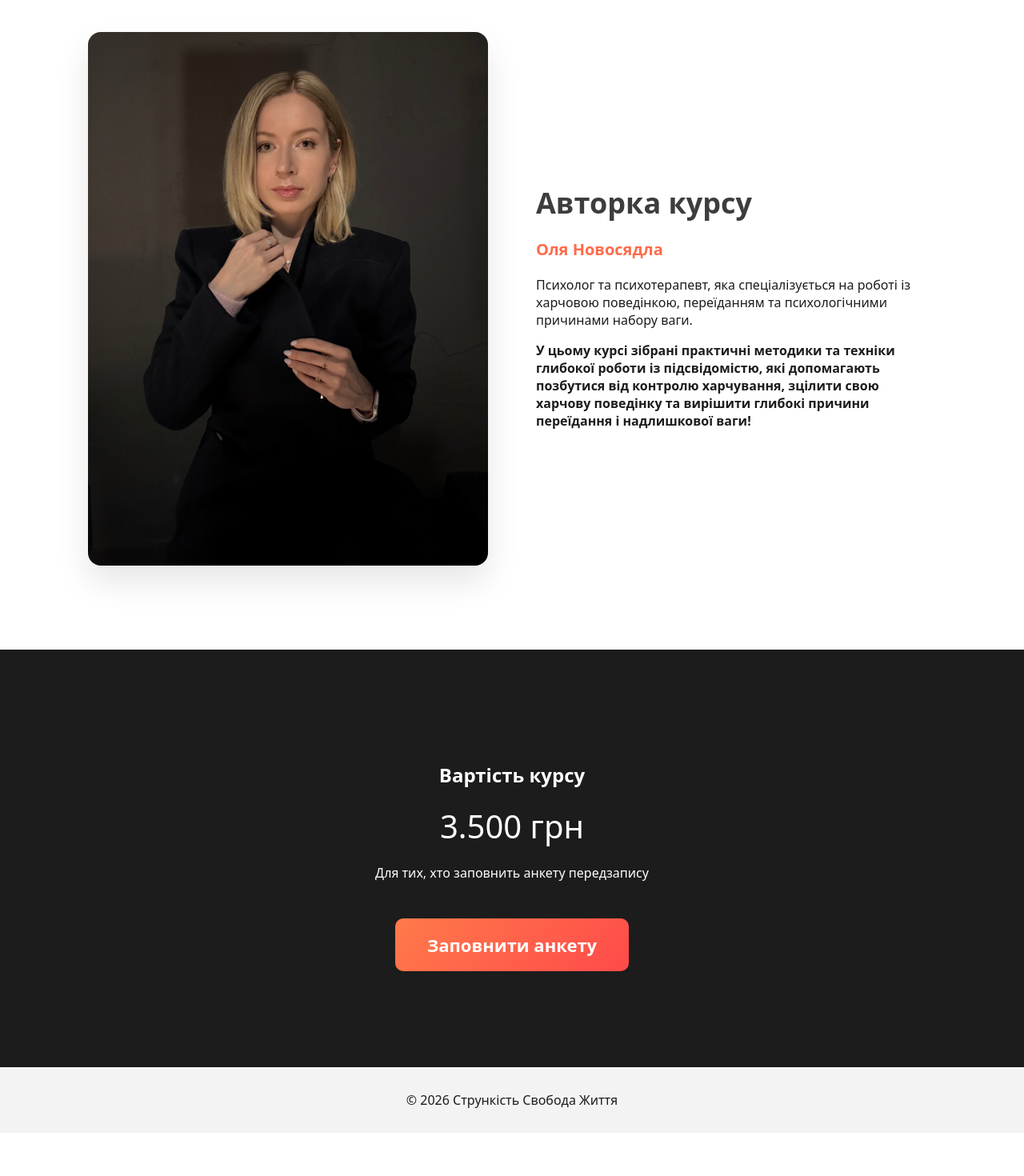
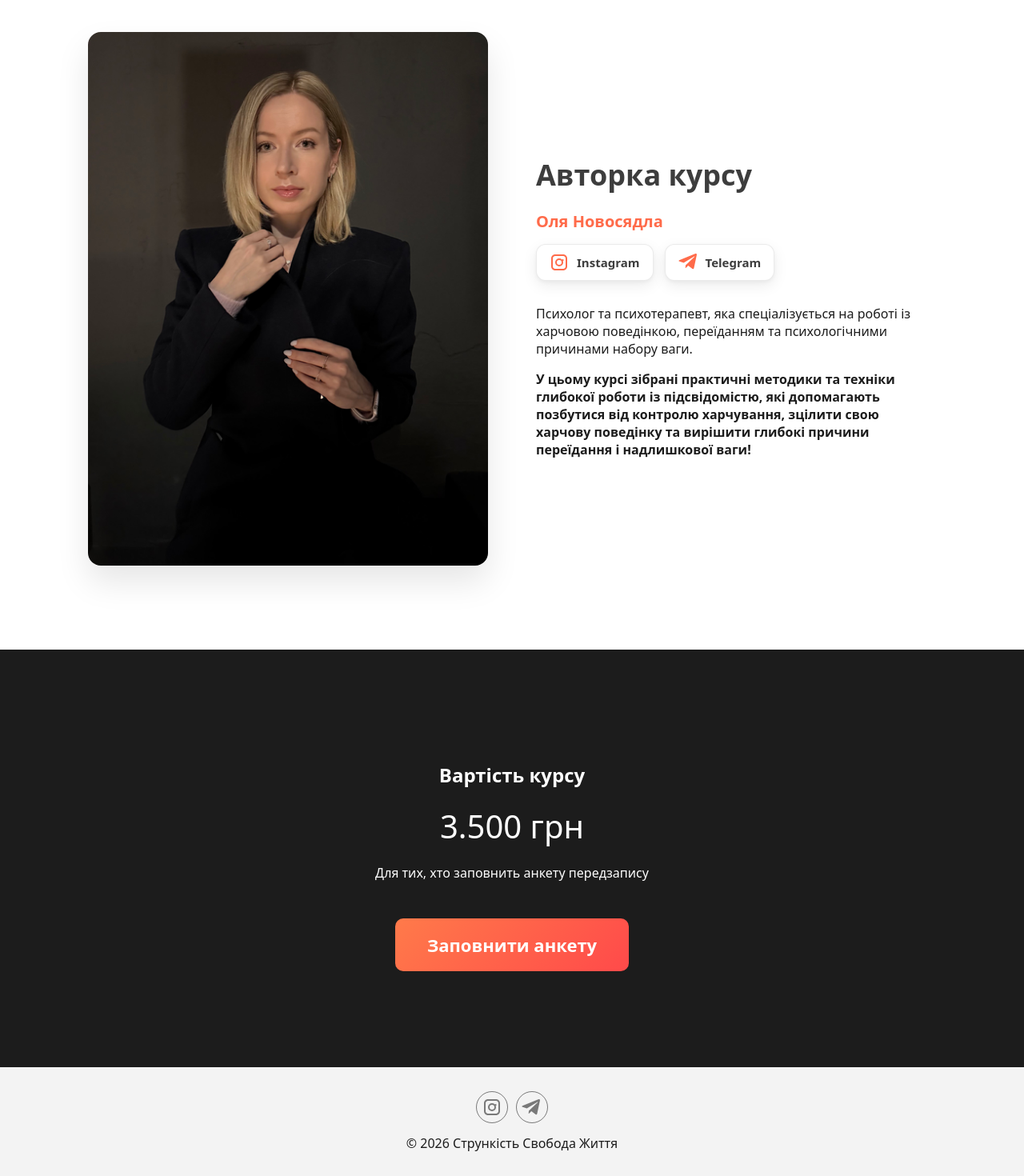
Before and after one commit to sergiyZinovyev/psy-landing, an Angular app: page / in a window 1280 px wide. Shown: the part 2646-4116 px from the top of the page at 80% size. Before the commit the page ends 4062 px from the top, so only its background shows below. Built offline with nearby package versions, Linux system fonts and the light colour scheme.

Commit message:
Add social media

```diff
--- a/src/app/app.css
+++ b/src/app/app.css
@@ -256,8 +256,48 @@
 .author-name{
     font-size:20px;
     color:#ff6b4a;
-    margin-bottom:20px;
+    margin-bottom:15px;
     font-weight:600;
+}
+
+.author-social{
+  display:flex;
+  gap:14px;
+  margin-bottom:30px;
+}
+
+/* кнопка */
+.social-btn{
+    display:inline-flex;
+    align-items:center;
+    gap:10px;
+    padding:10px 16px;
+    border-radius:12px;
+    text-decoration:none;
+    font-weight:600;
+    font-size:15px;
+    color:#3d3d3d;
+    background:white;
+    border:1px solid rgba(0,0,0,0.08);
+    box-shadow:
+        0 6px 18px rgba(0,0,0,0.08),
+        0 2px 4px rgba(0,0,0,0.04);
+    transition:all .25s ease;
+}
+
+/* hover */
+.social-btn:hover{
+    border-color:#ff6b4a;
+    box-shadow:
+        0 10px 26px rgba(255,90,60,0.25),
+        0 4px 10px rgba(255,90,60,0.12);
+}
+
+/* іконка */
+.social-icon{
+    width:24px;
+    height:24px;
+    fill:#ff6b4a;
 }
 
 
@@ -330,6 +370,44 @@
     padding:30px;
     text-align:center;
     background:#f3f3f3;
+}
+
+.footer-social{
+    margin-bottom:14px;
+    display: flex;
+    justify-content: center;
+    gap: 10px;
+}
+
+/* кнопка */
+.footer-social-btn{
+    display:inline-flex;
+    align-items:center;
+    justify-content: center;
+    width: 40px;
+    height: 40px;
+    border-radius:50%;
+    text-decoration:none;
+    border:1px solid rgba(0,0,0,0.5);
+    transition:all .25s ease;
+}
+
+/* іконка */
+.footer-social-icon{
+    width:24px;
+    height:24px;
+    fill:rgba(0,0,0,0.5);
+    transition:fill .25s ease;
+}
+
+/* hover кнопки */
+.footer-social-btn:hover{
+    border-color:#ff6b4a;
+}
+
+/* hover іконки */
+.footer-social-btn:hover .footer-social-icon{
+    fill:#ff6b4a;
 }
 
 
@@ -510,6 +588,7 @@
         font-size: 22px;
         padding: 0;
         margin: 0;
+        margin-bottom: 14px;
         letter-spacing: 0.05em;
     }
 
--- a/src/app/app.html
+++ b/src/app/app.html
@@ -181,6 +181,45 @@
         Оля Новосядла
       </p>
 
+      <div class="author-social">
+        <a class="social-btn"
+          href="https://www.instagram.com/psy.olya.novos?igsh=MXhpMmR3bXZ3cnZ0dQ%3D%3D&utm_source=qr"
+          target="_blank"
+          rel="noopener">
+          <svg viewBox="0 0 24 24" class="social-icon">
+            <path d="M7 2C4.24 2 2 4.24 2 7v10c0
+            2.76 2.24 5 5 5h10c2.76 0
+            5-2.24 5-5V7c0-2.76-2.24-5-5-5H7zm10
+            2c1.66 0 3 1.34 3 3v10c0
+            1.66-1.34 3-3 3H7c-1.66
+            0-3-1.34-3-3V7c0-1.66
+            1.34-3 3-3h10zm-5
+            3a5 5 0 100 10 5 5 0
+            000-10zm0 2a3 3 0 110
+            6 3 3 0 010-6zm4.5-.9a1.1
+            1.1 0 100 2.2 1.1 1.1
+            0 000-2.2z"/>
+          </svg>
+          Instagram
+        </a>
+
+        <a class="social-btn"
+          href="https://t.me/Olya_Novos"
+          target="_blank"
+          rel="noopener">
+          <svg viewBox="0 0 24 24" class="social-icon">
+            <path d="M9.04 15.5l-.38 3.5c.54
+            0 .78-.23 1.06-.5l2.54-2.43
+            5.27 3.86c.97.54 1.65.26
+            1.9-.9l3.44-16.12c.34-1.6-.58-2.22-1.53-1.86L1.64
+            8.9c-1.56.61-1.53 1.48-.27
+            1.86l5.24 1.64L19.4 4.7c.6-.4
+            1.15-.18.7.22"/>
+          </svg>
+          Telegram
+        </a>
+      </div>
+
       <p>
         Психолог та психотерапевт, яка спеціалізується на роботі із харчовою поведінкою, переїданням та психологічними причинами набору ваги.
       </p>
@@ -213,5 +252,43 @@
 </section>
 
 <footer class="footer">
+  <div class="footer-social">
+    <a class="footer-social-btn"
+      href="https://www.instagram.com/psy.olya.novos?igsh=MXhpMmR3bXZ3cnZ0dQ%3D%3D&utm_source=qr"
+      target="_blank"
+      rel="noopener">
+
+      <svg viewBox="0 0 24 24" class="footer-social-icon">
+        <path d="M7 2C4.24 2 2 4.24 2 7v10c0
+        2.76 2.24 5 5 5h10c2.76 0
+        5-2.24 5-5V7c0-2.76-2.24-5-5-5H7zm10
+        2c1.66 0 3 1.34 3 3v10c0
+        1.66-1.34 3-3 3H7c-1.66
+        0-3-1.34-3-3V7c0-1.66
+        1.34-3 3-3h10zm-5
+        3a5 5 0 100 10 5 5 0
+        000-10zm0 2a3 3 0 110
+        6 3 3 0 010-6zm4.5-.9a1.1
+        1.1 0 100 2.2 1.1 1.1
+        0 000-2.2z"/>
+      </svg>
+    </a>
+
+    <a class="footer-social-btn"
+      href="https://t.me/Olya_Novos"
+      target="_blank"
+      rel="noopener">
+
+      <svg viewBox="0 0 24 24" class="footer-social-icon" style="margin-left: -2px; margin-top: 2px;">
+        <path d="M9.04 15.5l-.38 3.5c.54
+        0 .78-.23 1.06-.5l2.54-2.43
+        5.27 3.86c.97.54 1.65.26
+        1.9-.9l3.44-16.12c.34-1.6-.58-2.22-1.53-1.86L1.64
+        8.9c-1.56.61-1.53 1.48-.27
+        1.86l5.24 1.64L19.4 4.7c.6-.4
+        1.15-.18.7.22"/>
+      </svg>
+    </a>
+  </div>
   © 2026 Стрункість Свобода Життя
 </footer>
```
